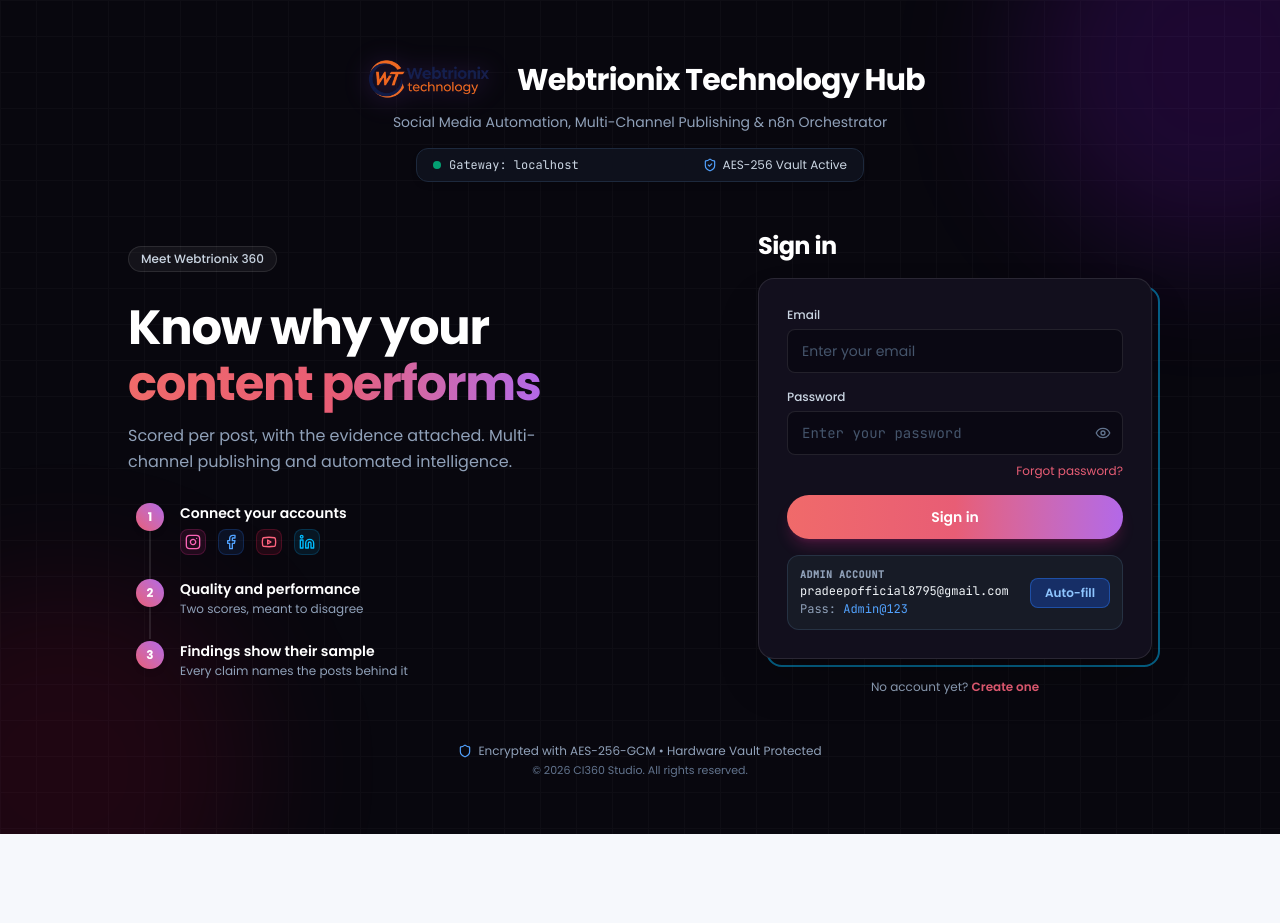
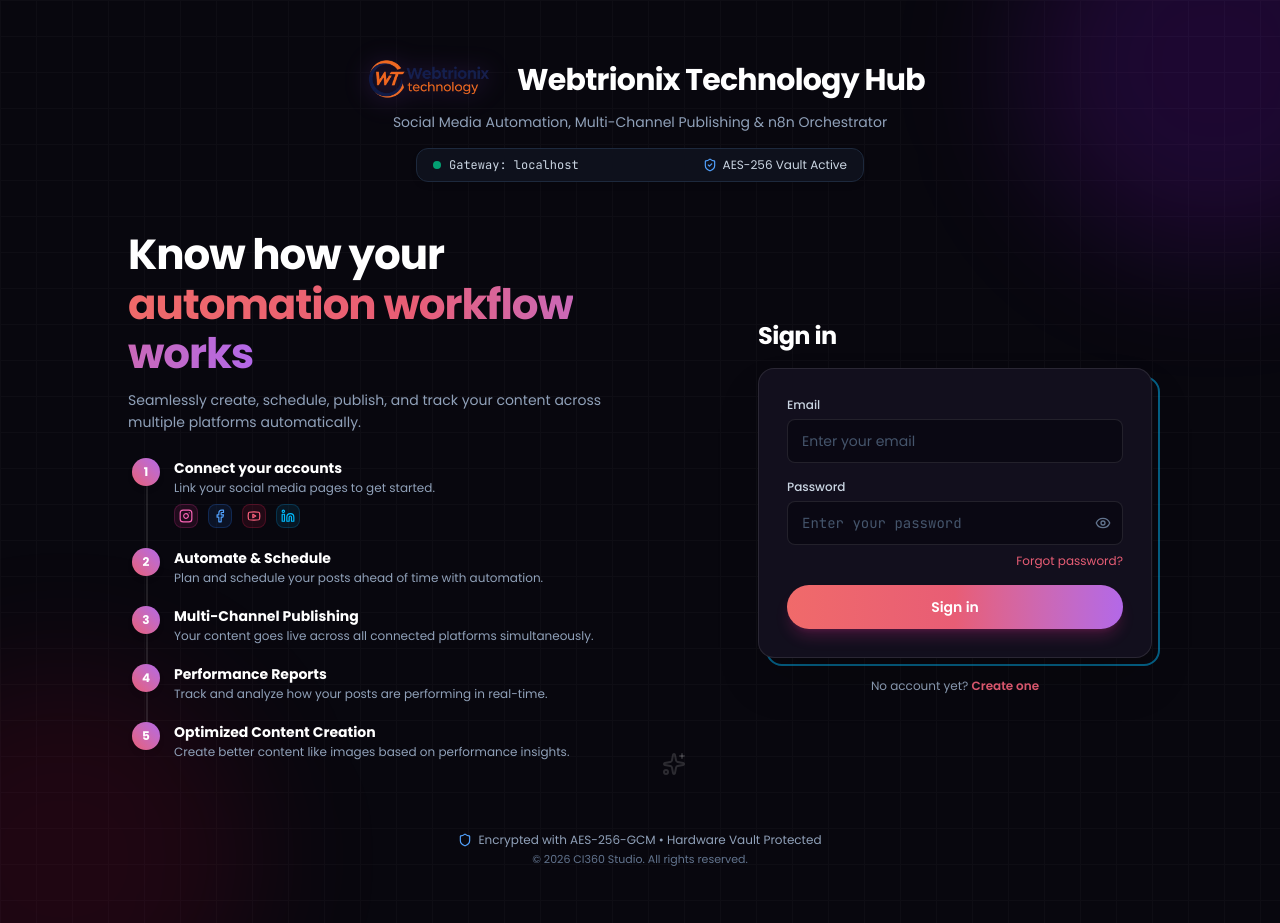
Before and after one commit to PradeepVerma07/social-media-posting-automation, a React (Vite) app: page / in a window 1280 px wide. Before the commit the page ends 834 px from the top, so only its background shows below. Built offline with nearby package versions, Linux system fonts and the light colour scheme.

Commit message:
feat: update login workflow timeline (5 steps), remove demo credentials box

```diff
--- a/src/components/auth/LoginPage.tsx
+++ b/src/components/auth/LoginPage.tsx
@@ -9,12 +9,11 @@
   CheckCircle2,
   AlertCircle,
   Loader2,
-  User,
-  Building2,
   Facebook,
   Instagram,
   Linkedin,
-  Youtube
+  Youtube,
+  Sparkles
 } from 'lucide-react';
 import { User as UserModel } from '../../../server/src/types';
 import { api } from '../../api/client';
@@ -136,12 +135,6 @@
     }
   };
 
-  const handleAutoFillAdmin = () => {
-    setIdentifier('pradeepofficial8795@gmail.com');
-    setPassword('Admin@123');
-    setErrorMsg(null);
-  };
-
   return (
     <div className="min-h-screen w-screen flex flex-col items-center justify-between bg-[#08070E] text-white p-4 sm:p-6 lg:p-10 relative overflow-x-hidden font-sans select-none">
       {/* Background Decorative Gradients & Grid Pattern */}
@@ -156,7 +149,7 @@
       <div className="absolute -top-32 -right-32 w-96 h-96 bg-purple-600/15 rounded-full blur-3xl pointer-events-none" />
       <div className="absolute -bottom-32 -left-32 w-96 h-96 bg-rose-600/10 rounded-full blur-3xl pointer-events-none" />
 
-      {/* Top Header: Brand, Title & Gateway Pill (Image 2) */}
+      {/* Top Header: Brand, Title & Gateway Pill */}
       <header className="w-full max-w-5xl flex flex-col items-center text-center pt-2 sm:pt-4 z-10 animate-in fade-in duration-300">
         <div className="flex items-center justify-center gap-3 mb-2">
           <img
@@ -188,83 +181,106 @@
         </div>
       </header>
 
-      {/* Main Two-Column Showcase & Login Section (Image 4) */}
+      {/* Main Two-Column Showcase & Login Section */}
       <main className="w-full max-w-5xl my-auto py-8 sm:py-12 z-10">
         <div className="grid grid-cols-1 lg:grid-cols-12 gap-10 lg:gap-14 items-center">
-          {/* Left Column: Product Showcase & Timeline (ScoreItAI / Webtrionix Style) */}
-          <div className="lg:col-span-7 space-y-7 animate-in fade-in slide-in-from-left duration-300">
-            {/* Meet Badge */}
-            <div className="inline-flex items-center px-3 py-1 rounded-full bg-white/5 border border-white/10 text-slate-300 text-xs font-medium">
-              <span>Meet Webtrionix 360</span>
-            </div>
-
+          {/* Left Column: Automation Workflow Timeline (Matching Uploaded Design) */}
+          <div className="lg:col-span-7 space-y-6 animate-in fade-in slide-in-from-left duration-300 relative">
             {/* Main Headline */}
             <div>
-              <h2 className="text-3xl sm:text-4xl lg:text-5xl font-extrabold tracking-tight text-white leading-[1.15]">
-                Know why your <br />
+              <h2 className="text-3xl sm:text-4xl lg:text-[42px] font-extrabold tracking-tight text-white leading-[1.18]">
+                Know how your <br className="hidden sm:inline" />
                 <span className="bg-gradient-to-r from-[#F06A6A] via-[#E85D75] to-[#B368E8] bg-clip-text text-transparent">
-                  content performs
+                  automation workflow works
                 </span>
               </h2>
-              <p className="text-sm sm:text-base text-slate-400 mt-3 max-w-md leading-relaxed">
-                Scored per post, with the evidence attached. Multi-channel publishing and automated intelligence.
+              <p className="text-xs sm:text-sm text-slate-400 mt-2.5 max-w-lg leading-relaxed">
+                Seamlessly create, schedule, publish, and track your content across multiple platforms automatically.
               </p>
             </div>
 
-            {/* Vertical Timeline with Steps */}
-            <div className="relative pl-2 space-y-6">
-              {/* Connected Line */}
-              <div className="absolute left-[21px] top-4 bottom-4 w-[2px] bg-white/10" />
+            {/* Vertical Workflow Steps (1 to 5) with Connected Line */}
+            <div className="relative pl-1 space-y-5">
+              {/* Connected Vertical Line */}
+              <div className="absolute left-[18px] top-3 bottom-3 w-[2px] bg-white/10" />
 
-              {/* Step 1 */}
-              <div className="relative flex items-start gap-4">
+              {/* Step 1: Connect your accounts */}
+              <div className="relative flex items-start gap-3.5">
                 <div className="w-7 h-7 rounded-full bg-gradient-to-tr from-[#E85D75] to-[#B368E8] text-white flex items-center justify-center font-bold text-xs shrink-0 z-10 shadow-md">
                   1
                 </div>
                 <div>
-                  <h3 className="text-sm font-semibold text-white">Connect your accounts</h3>
-                  <div className="flex items-center gap-3 mt-1.5 text-slate-300">
+                  <h3 className="text-sm font-bold text-white">Connect your accounts</h3>
+                  <p className="text-xs text-slate-400 mt-0.5">Link your social media pages to get started.</p>
+                  <div className="flex items-center gap-2.5 mt-2 text-slate-300">
                     <span className="p-1 rounded-lg bg-pink-500/10 border border-pink-500/20 text-pink-400">
-                      <Instagram className="w-4 h-4" />
+                      <Instagram className="w-3.5 h-3.5" />
                     </span>
                     <span className="p-1 rounded-lg bg-blue-500/10 border border-blue-500/20 text-blue-400">
-                      <Facebook className="w-4 h-4" />
+                      <Facebook className="w-3.5 h-3.5" />
                     </span>
                     <span className="p-1 rounded-lg bg-rose-500/10 border border-rose-500/20 text-rose-400">
-                      <Youtube className="w-4 h-4" />
+                      <Youtube className="w-3.5 h-3.5" />
                     </span>
                     <span className="p-1 rounded-lg bg-sky-500/10 border border-sky-500/20 text-sky-400">
-                      <Linkedin className="w-4 h-4" />
+                      <Linkedin className="w-3.5 h-3.5" />
                     </span>
                   </div>
                 </div>
               </div>
 
-              {/* Step 2 */}
-              <div className="relative flex items-start gap-4">
+              {/* Step 2: Automate & Schedule */}
+              <div className="relative flex items-start gap-3.5">
                 <div className="w-7 h-7 rounded-full bg-gradient-to-tr from-[#E85D75] to-[#B368E8] text-white flex items-center justify-center font-bold text-xs shrink-0 z-10 shadow-md">
                   2
                 </div>
                 <div>
-                  <h3 className="text-sm font-semibold text-white">Quality and performance</h3>
-                  <p className="text-xs text-slate-400 mt-0.5">Two scores, meant to disagree</p>
+                  <h3 className="text-sm font-bold text-white">Automate &amp; Schedule</h3>
+                  <p className="text-xs text-slate-400 mt-0.5">Plan and schedule your posts ahead of time with automation.</p>
                 </div>
               </div>
 
-              {/* Step 3 */}
-              <div className="relative flex items-start gap-4">
+              {/* Step 3: Multi-Channel Publishing */}
+              <div className="relative flex items-start gap-3.5">
                 <div className="w-7 h-7 rounded-full bg-gradient-to-tr from-[#E85D75] to-[#B368E8] text-white flex items-center justify-center font-bold text-xs shrink-0 z-10 shadow-md">
                   3
                 </div>
                 <div>
-                  <h3 className="text-sm font-semibold text-white">Findings show their sample</h3>
-                  <p className="text-xs text-slate-400 mt-0.5">Every claim names the posts behind it</p>
+                  <h3 className="text-sm font-bold text-white">Multi-Channel Publishing</h3>
+                  <p className="text-xs text-slate-400 mt-0.5">Your content goes live across all connected platforms simultaneously.</p>
+                </div>
+              </div>
+
+              {/* Step 4: Performance Reports */}
+              <div className="relative flex items-start gap-3.5">
+                <div className="w-7 h-7 rounded-full bg-gradient-to-tr from-[#E85D75] to-[#B368E8] text-white flex items-center justify-center font-bold text-xs shrink-0 z-10 shadow-md">
+                  4
+                </div>
+                <div>
+                  <h3 className="text-sm font-bold text-white">Performance Reports</h3>
+                  <p className="text-xs text-slate-400 mt-0.5">Track and analyze how your posts are performing in real-time.</p>
+                </div>
+              </div>
+
+              {/* Step 5: Optimized Content Creation */}
+              <div className="relative flex items-start gap-3.5">
+                <div className="w-7 h-7 rounded-full bg-gradient-to-tr from-[#E85D75] to-[#B368E8] text-white flex items-center justify-center font-bold text-xs shrink-0 z-10 shadow-md">
+                  5
+                </div>
+                <div>
+                  <h3 className="text-sm font-bold text-white">Optimized Content Creation</h3>
+                  <p className="text-xs text-slate-400 mt-0.5">Create better content like images based on performance insights.</p>
                 </div>
               </div>
             </div>
+
+            {/* Subtle decorative sparkle star */}
+            <div className="absolute right-4 bottom-2 text-white/20 pointer-events-none">
+              <Sparkles className="w-6 h-6 animate-pulse" />
+            </div>
           </div>
 
-          {/* Right Column: Card with Offset Cyan Accent Border (Image 4 & Image 1) */}
+          {/* Right Column: Clean Login Card with Offset Cyan Accent Border */}
           <div className="lg:col-span-5 w-full max-w-md mx-auto space-y-4 animate-in fade-in slide-in-from-right duration-300">
             <h2 className="text-2xl font-bold text-white tracking-tight">
               {authMode === 'signin' ? 'Sign in' : 'Create an account'}
@@ -338,7 +354,7 @@
                           type="button"
                           onClick={() =>
                             alert(
-                              'Please contact your Webtrionix system administrator (pradeepofficial8795@gmail.com) for password resets.'
+                              'Please contact your Webtrionix system administrator for password resets.'
                             )
                           }
                           className="text-xs text-[#E85D75] hover:underline cursor-pointer"
@@ -352,7 +368,7 @@
                     <button
                       type="submit"
                       disabled={isLoading}
-                      className="w-full h-11 mt-1 rounded-full bg-gradient-to-r from-[#F06A6A] via-[#E85D75] to-[#B368E8] hover:opacity-95 text-white font-semibold text-xs sm:text-sm shadow-lg shadow-pink-500/20 hover:shadow-pink-500/30 transition-all flex items-center justify-center gap-2 cursor-pointer disabled:opacity-50"
+                      className="w-full h-11 mt-2 rounded-full bg-gradient-to-r from-[#F06A6A] via-[#E85D75] to-[#B368E8] hover:opacity-95 text-white font-semibold text-xs sm:text-sm shadow-lg shadow-pink-500/20 hover:shadow-pink-500/30 transition-all flex items-center justify-center gap-2 cursor-pointer disabled:opacity-50"
                     >
                       {isLoading ? (
                         <>
@@ -442,30 +458,10 @@
                     </button>
                   </form>
                 )}
-
-                {/* Admin Account Auto-Fill Box (Image 1) */}
-                <div className="p-3 rounded-xl bg-[#171B26] border border-slate-700/60 flex items-center justify-between text-xs mt-3">
-                  <div className="space-y-0.5 font-mono">
-                    <span className="text-[10px] text-slate-400 uppercase tracking-wider block font-bold">
-                      ADMIN ACCOUNT
-                    </span>
-                    <span className="text-slate-100 text-xs block font-mono">pradeepofficial8795@gmail.com</span>
-                    <span className="text-slate-400 text-xs font-mono">
-                      Pass: <span className="text-blue-400">Admin@123</span>
-                    </span>
-                  </div>
-                  <button
-                    type="button"
-                    onClick={handleAutoFillAdmin}
-                    className="px-3.5 py-1.5 rounded-lg bg-blue-600/30 hover:bg-blue-600/50 text-blue-300 font-semibold text-xs transition-colors cursor-pointer border border-blue-500/40"
-                  >
-                    Auto-fill
-                  </button>
-                </div>
               </div>
             </div>
 
-            {/* Bottom Toggle Link (Image 4) */}
+            {/* Bottom Toggle Link */}
             <div className="text-xs text-center text-slate-400 pt-1">
               {authMode === 'signin' ? (
                 <span>
@@ -503,7 +499,7 @@
         </div>
       </main>
 
-      {/* Footer Info: Encryption & Copyright (Image 3) */}
+      {/* Footer Info: Encryption & Copyright */}
       <footer className="w-full max-w-5xl text-center pb-2 sm:pb-4 space-y-1 text-slate-500 text-xs z-10 animate-in fade-in duration-300">
         <div className="flex items-center justify-center gap-1.5 text-xs text-slate-400">
           <Shield className="w-3.5 h-3.5 text-blue-400" />
```
